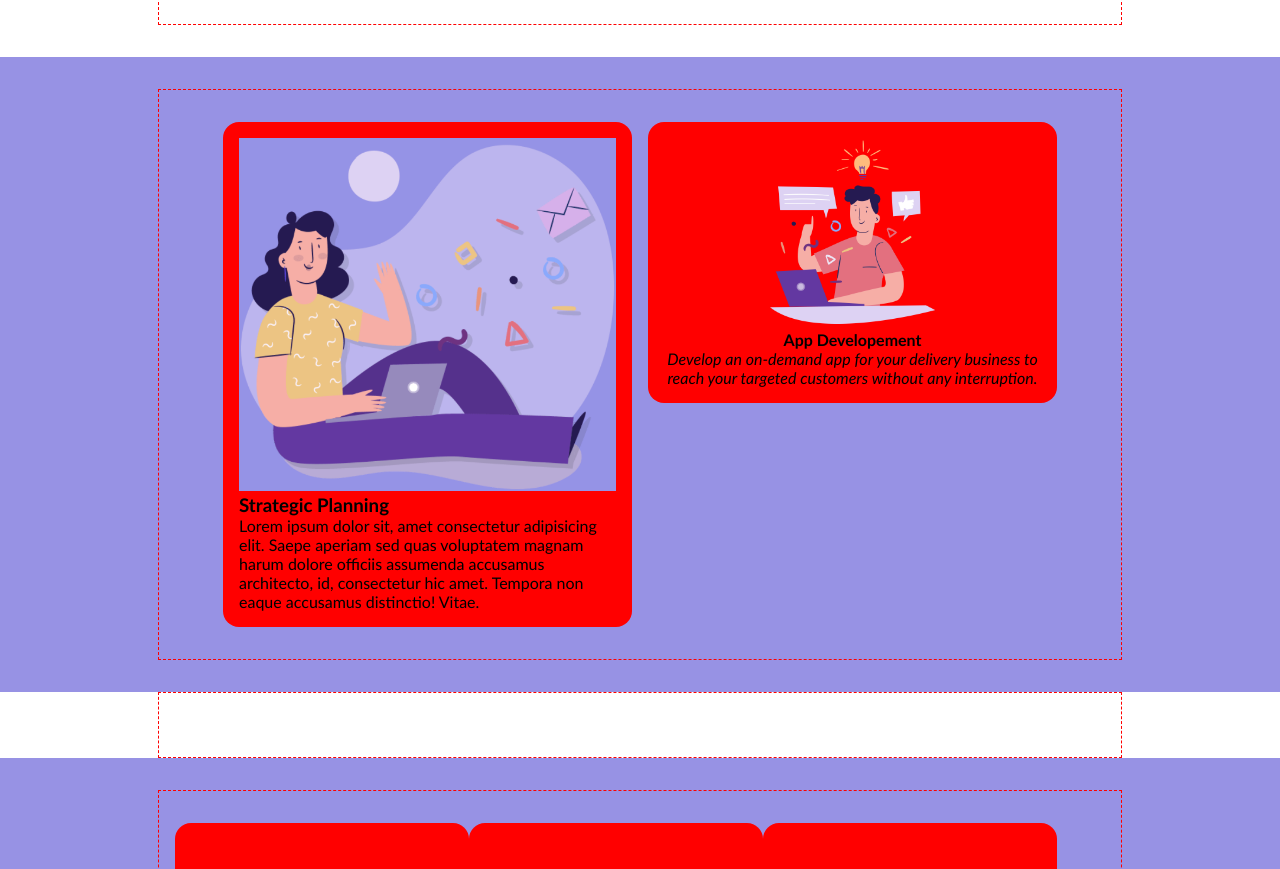
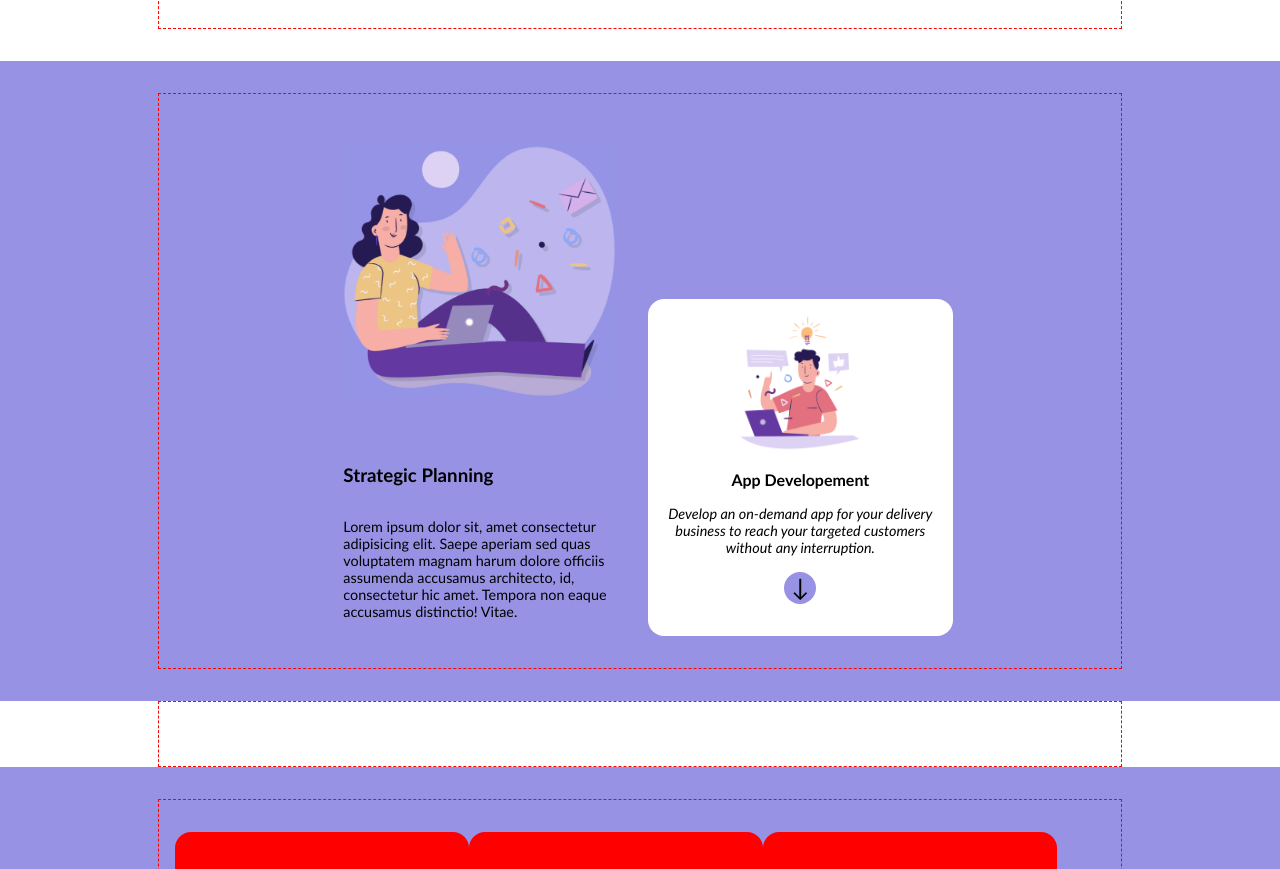
Before and after one commit to SAX-94/htmlcss-responsive-layout, a plain HTML site: page index.html in a window 1280 px wide. Shown: the part 586-1455 px from the top of the page. Drawn offline with Linux system fonts and the light colour scheme.

Commit message:
2nd section completed

```diff
--- a/css/style.css
+++ b/css/style.css
@@ -197,10 +197,6 @@ background-color: var(--color-secondary-light);
     gap: 1rem;
 }
 
-.section:nth-child(1) .col-1,.col-2 {
-    height: calc(50% - 1rem);
-}
-
 .text-center {
     text-align: center;
 }
@@ -215,7 +211,7 @@ background-color: var(--color-secondary-light);
 }
 
 .section:nth-child(1) .card {
-    height: 210px;
+    height: 100%;
 }
 
 .section:nth-child(1) h4 {
@@ -265,8 +261,43 @@ background-color: var(--color-secondary-light);
 
 /* ------ SECOND SECTION ------ */
 
+.section:nth-child(2) .container {
+    padding-left: 0;
+    padding-right: 0;
+}
+
 .section:nth-child(2) .row {
     gap: 1rem;
+    justify-content: center;
+    flex-wrap: wrap;
+    flex-shrink: 0;
+}
+
+.section:nth-child(2) .col {
+    flex-grow: 0;
+    flex-basis: calc((100% /3) - 1rem);
+}
+
+.plan2 > .card {
+    background-color: white;
+}
+
+.section:nth-child(2) h3 {
+    padding-bottom: 2rem;
+    padding-top: 4rem;
+}
+
+.section:nth-child(2) h4 {
+    padding-bottom: 1rem;
+    padding-top: 1rem;
+}
+
+.section:nth-child(2) p {
+    font-size: 0.9rem;
+}
+
+.plan2 {
+    align-self: flex-end;
 }
 
 [src="img/planning1.png"] {
@@ -275,6 +306,14 @@ background-color: var(--color-secondary-light);
 
 [src="img/planning2.png"] {
     width: 50%;
+}
+
+.down-arrow {
+    aspect-ratio: 1;
+    border-radius: 50%;
+    font-size: 1.5rem;
+    height: 2rem;
+    margin: 1rem auto;
 }
 
 
--- a/index.html
+++ b/index.html
@@ -76,18 +76,19 @@
         <div class="section bg-primary">
             <div class="container container-p-large container-md-p-default">
                 <div class="row">
-                    <div class="col col-sm-full">
-                        <div class="card">
+                    <div class="col col-sm-full plan1">
+                        <div class="card bg-primary">
                             <img src="img/planning1.png" alt="Girl planning">
                             <h3>Strategic Planning</h3>
                             <p>Lorem ipsum dolor sit, amet consectetur adipisicing elit. Saepe aperiam sed quas voluptatem magnam harum dolore officiis assumenda accusamus architecto, id, consectetur hic amet. Tempora non eaque accusamus distinctio! Vitae.</p>
                         </div>
                     </div>
-                    <div class="col col-sm-full">
+                    <div class="col col-sm-full plan2">
                         <div class="card text-center">
                             <img src="img/planning2.png" alt="Boy planning">
                             <h4>App Developement</h4>
                             <p><em>Develop an on-demand app for your delivery business to reach your targeted customers without any interruption.</em></p>
+                            <div class="down-arrow bg-primary">&darr;</div>
                         </div>
                     </div>
                 </div>
```
